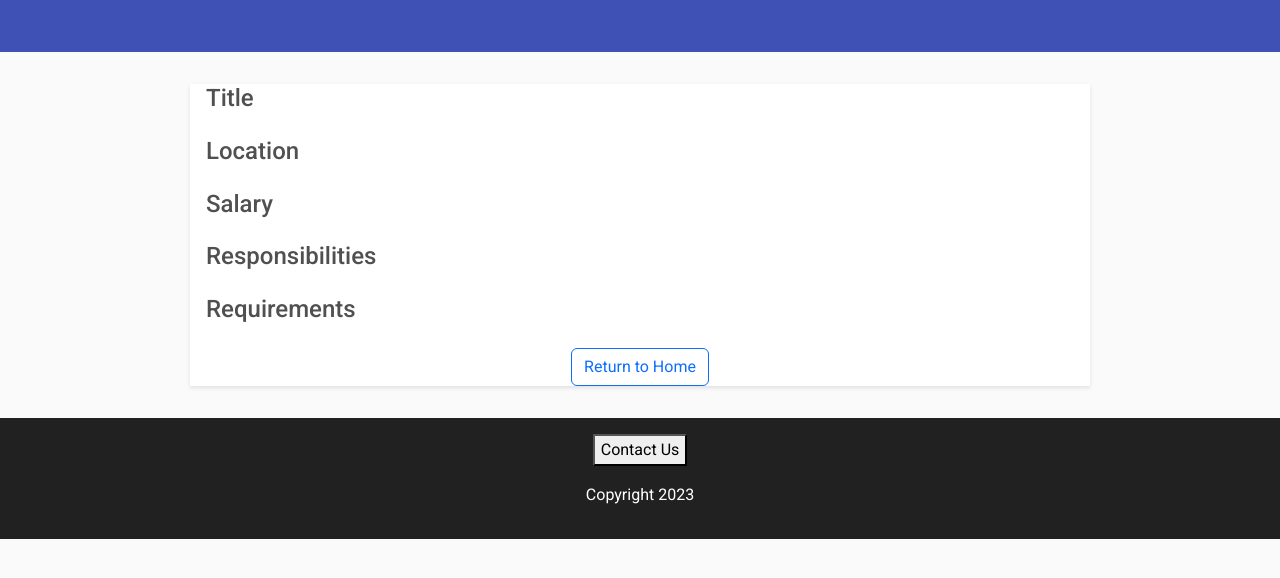
After one commit to Vicoleon/web_training_v2, a Flask app: template templates/jobpage.html in a window 1280 px wide. The commit adds this page. Shown: the top 578 px of the page. Run offline with Flask 3, Linux system fonts and the light colour scheme; the template is opened without the code that fills it, so the values that code supplies are empty.

Commit message:
added jobpage dinamyc to the id of the job selected.

```diff
--- a/app.py
+++ b/app.py
@@ -1,5 +1,5 @@
 from flask import Flask, jsonify, render_template
-from database import load_jobs_from_db
+from database import load_jobs_from_db,load_job_from_db
 
 app= Flask(__name__)
 
@@ -13,5 +13,12 @@ def list_jobs():
   jobs=load_jobs_from_db()
   return jsonify(jobs)
 
+@app.route("/job/<id>")
+def show_job(id):
+  job=load_job_from_db(id)
+  if not job:
+    return "Not found", 404
+  return render_template("jobpage.html",job=job)
+
 if __name__=="__main__":
   app.run(host='0.0.0.0', debug=True, port=81)
--- a/templates/jobitem.html
+++ b/templates/jobitem.html
@@ -10,6 +10,6 @@
           {%endif %}
           </div>
           <div class="col-3">
-        <button type="button" class="btn btn-outline-primary">Apply</button>
+        <a href="/job/{{job['id']}}" type="buttom" class="btn btn-outline-primary float-right align-middle">Apply</a>
             </div>
     </div>
--- /dev/null
+++ b/templates/jobpage.html
@@ -0,0 +1,103 @@
+
+<!DOCTYPE HTML>
+<html>
+
+<head>
+  <title>{{job.title}}</title>
+   <meta charset="utf-8">
+  <meta name="viewport" content="width=device-width, initial-scale=1">
+  <link href="https://cdn.jsdelivr.net/npm/bootstrap@5.3.2/dist/css/bootstrap.min.css" rel="stylesheet">
+  <link href="https://fonts.googleapis.com/css2?family=Roboto:wght@300;400;500&display=swap" rel="stylesheet">
+
+  <style>
+    body {
+      font-family: 'Roboto', sans-serif;
+      line-height: 1.6;
+      background: #FAFAFA; /* Material background color */
+      color: #212121; /* Material text color */
+      margin: 0;
+      padding: 0;
+    }
+
+    header {
+      background: #3F51B5; /* Material Indigo 500 */
+      color: white;
+      text-align: center;
+      padding: 1em 0;
+    }
+
+    h1 {
+      font-size: 2.5em;
+      margin-bottom: 0.5em;
+    }
+
+    h2, h3 {
+      font-size: 1.5em;
+      margin: 1em 0;
+    }
+
+    main {
+      max-width: 900px;
+      margin: 2em auto;
+      padding: 0 1em;
+      background: #FFFFFF; /* Material card color */
+      box-shadow: 0 2px 4px rgba(0, 0, 0, 0.1);
+      color: rgb(80, 80, 80);
+    }
+
+    p {
+      margin: 1em 0;
+      font-size: 1em;
+    }
+
+    footer {
+      background: #212121; /* Material Grey 900 */
+      color: white;
+      text-align: center;
+      padding: 1em;
+    }
+  </style>
+
+</head>
+
+<body>
+  <header>
+    <h1>{{job.title}}</h1>
+  </header>
+
+  <main>
+    <h3>Title</h3>
+    <p>{{job.title}}</p>
+
+    <h3>Location</h3>
+    <p>{{job.location}}</p>
+
+    <h3>Salary</h3>
+    <p>{{job.currency}}{{job.salary}}</p>
+
+    <h3>Responsibilities</h3>
+    <ul>
+    {% for line in job.responsibilities.split("\n") %}
+      <li>{{line}}</li>
+    {% endfor %}
+    </ul>
+
+    <h3>Requirements</h3>
+    <ol>  <!-- for bullet point ordered list (with numbers)-->
+    {% for line in job.requirements.split("\n") %}
+      <li>{{line}}</li>  <!-- list item (cada bullet) -->
+    {% endfor %}
+    </ol>
+
+   <div class="text-center">
+      <a href="/" type="button" class="btn btn-outline-primary">Return to Home</a>
+    </div>
+  </main>
+
+  <footer>
+    <button>Contact Us</button>
+    <p>Copyright 2023</p>
+  </footer>
+</body>
+
+</html>
```
Also changed, not shown: database.py (+15 -1 lines).
